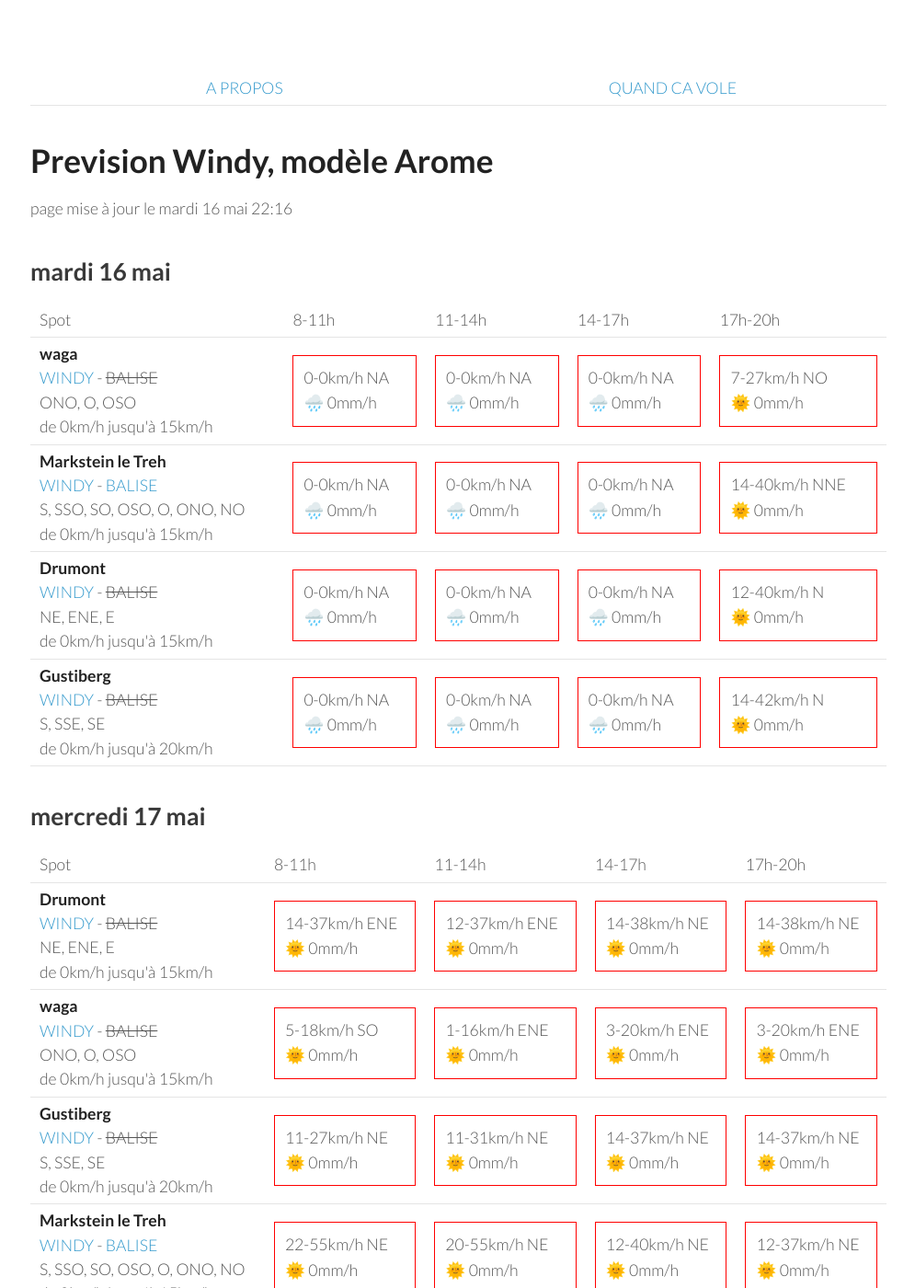
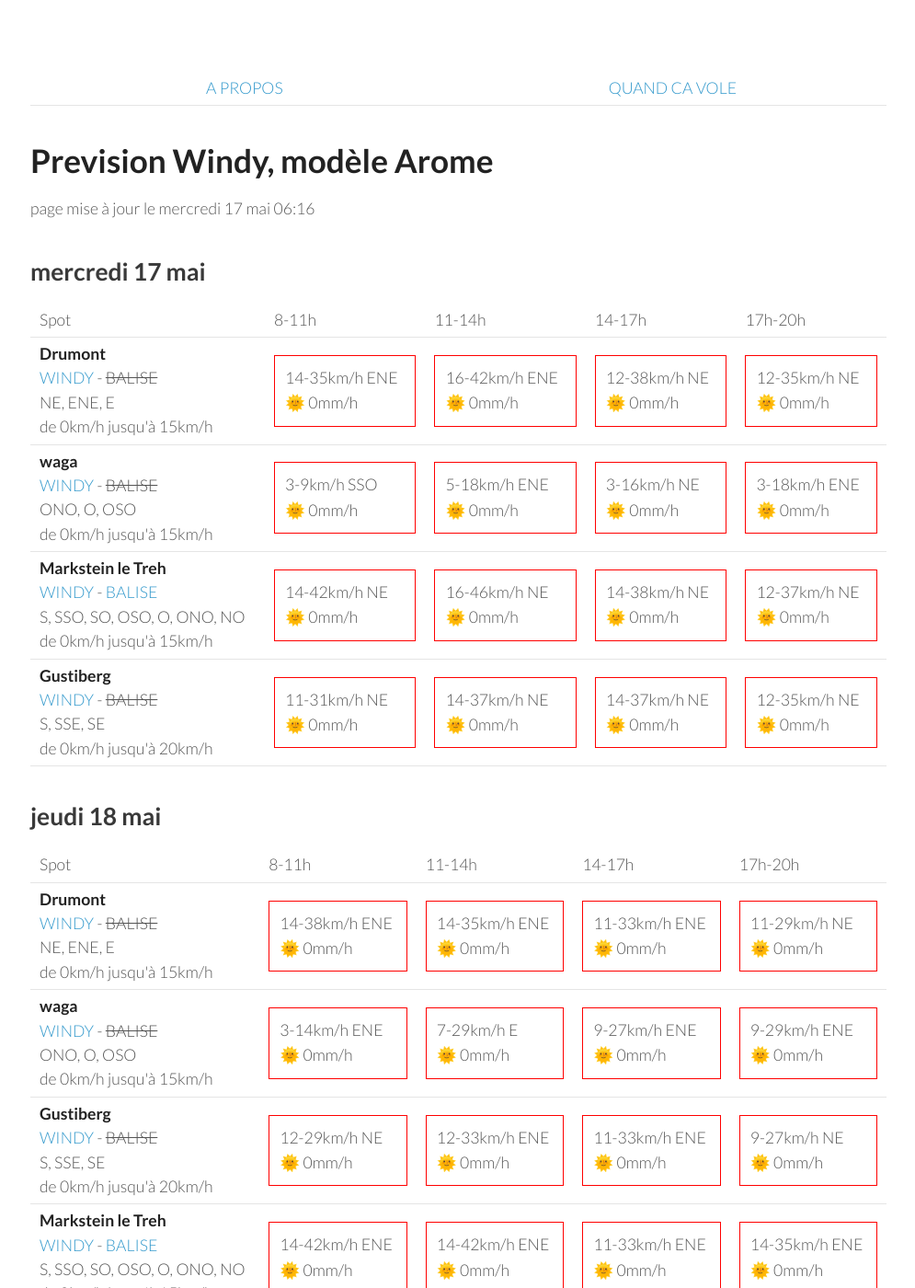
Before and after one commit to parapente-dans-le-nord/parapente-dans-le-nord.github.io, a Jekyll site: the page built from vosges.markdown, in a window 1280 px wide and 1400 px high. Shown: the whole window at 92% size, without its empty margins (25-1020 px from the left). Built offline with Jekyll 4.4.1, drawn with Linux system fonts in a browser that asks for light colours; some of the changed text lies outside the part shown.

Commit message:
update index.markdown

```diff
--- a/vosges.markdown
+++ b/vosges.markdown
@@ -7,60 +7,8 @@ title:  "Tous les spots"
 {: .links}
 
 # Prevision Windy, modèle Arome
-page mise à jour le mardi 16 mai 22:16
+page mise à jour le mercredi 17 mai 06:16
 
-## mardi 16 mai
-
-{::nomarkdown}
-<table>
-  <tbody>
-    <tr>
-      <td>Spot</td>
-      <td>8-11h</td>
-      <td>11-14h</td>
-      <td>14-17h</td>
-      <td>17h-20h</td>
-    </tr>
-<tr>
-        <td><strong>waga</strong><br><a href="https://windy.com/47.903/6.996?47.900,6.983,15">WINDY</a> - <span class="no-balise"> BALISE </span><br> <span class="vent-favorable">ONO, O, OSO</span><br><span class="force-vent">de 0km/h jusqu'à 15km/h</span> </td>
-
-            <td><div class="not-flyable"><p>0-0km/h NA</p><p>🌧️ 0mm/h</p></div></td>
-            <td><div class="not-flyable"><p>0-0km/h NA</p><p>🌧️ 0mm/h</p></div></td>
-            <td><div class="not-flyable"><p>0-0km/h NA</p><p>🌧️ 0mm/h</p></div></td>
-            <td><div class="not-flyable"><p>7-27km/h NO</p><p>🌞 0mm/h</p></div></td>
-
-    </tr>
-<tr>
-        <td><strong>Markstein le Treh</strong><br><a href="https://windy.com/47.926/7.012?47.505,7.012,8,m:eY1agmQ">WINDY</a> - <span class=""><a href="http://www.balisemeteo.com/balise.php?idBalise=136">BALISE</a> </span><br> <span class="vent-favorable">S, SSO, SO, OSO, O, ONO, NO</span><br><span class="force-vent">de 0km/h jusqu'à 15km/h</span> </td>
-
-            <td><div class="not-flyable"><p>0-0km/h NA</p><p>🌧️ 0mm/h</p></div></td>
-            <td><div class="not-flyable"><p>0-0km/h NA</p><p>🌧️ 0mm/h</p></div></td>
-            <td><div class="not-flyable"><p>0-0km/h NA</p><p>🌧️ 0mm/h</p></div></td>
-            <td><div class="not-flyable"><p>14-40km/h NNE</p><p>🌞 0mm/h</p></div></td>
-
-    </tr>
-<tr>
-        <td><strong>Drumont</strong><br><a href="https://windy.com/47.898/6.919?47.687,6.919,9,m:eYYagmG">WINDY</a> - <span class="no-balise"> BALISE </span><br> <span class="vent-favorable">NE, ENE, E</span><br><span class="force-vent">de 0km/h jusqu'à 15km/h</span> </td>
-
-            <td><div class="not-flyable"><p>0-0km/h NA</p><p>🌧️ 0mm/h</p></div></td>
-            <td><div class="not-flyable"><p>0-0km/h NA</p><p>🌧️ 0mm/h</p></div></td>
-            <td><div class="not-flyable"><p>0-0km/h NA</p><p>🌧️ 0mm/h</p></div></td>
-            <td><div class="not-flyable"><p>12-40km/h N</p><p>🌞 0mm/h</p></div></td>
-
-    </tr>
-<tr>
-        <td><strong>Gustiberg</strong><br><a href="https://windy.com/47.894/6.934?47.891,6.934,15,m:eYYagmI">WINDY</a> - <span class="no-balise"> BALISE </span><br> <span class="vent-favorable">S, SSE, SE</span><br><span class="force-vent">de 0km/h jusqu'à 20km/h</span> </td>
-
-            <td><div class="not-flyable"><p>0-0km/h NA</p><p>🌧️ 0mm/h</p></div></td>
-            <td><div class="not-flyable"><p>0-0km/h NA</p><p>🌧️ 0mm/h</p></div></td>
-            <td><div class="not-flyable"><p>0-0km/h NA</p><p>🌧️ 0mm/h</p></div></td>
-            <td><div class="not-flyable"><p>14-42km/h N</p><p>🌞 0mm/h</p></div></td>
-
-    </tr>
-
-</tbody>
-</table>
-{:/}
 ## mercredi 17 mai
 
 {::nomarkdown}
@@ -76,40 +24,40 @@ page mise à jour le mardi 16 mai 22:16
 <tr>
         <td><strong>Drumont</strong><br><a href="https://windy.com/47.898/6.919?47.687,6.919,9,m:eYYagmG">WINDY</a> - <span class="no-balise"> BALISE </span><br> <span class="vent-favorable">NE, ENE, E</span><br><span class="force-vent">de 0km/h jusqu'à 15km/h</span> </td>
 
-            <td><div class="not-flyable"><p>14-37km/h ENE</p><p>🌞 0mm/h</p></div></td>
-            <td><div class="not-flyable"><p>12-37km/h ENE</p><p>🌞 0mm/h</p></div></td>
-            <td><div class="not-flyable"><p>14-38km/h NE</p><p>🌞 0mm/h</p></div></td>
-            <td><div class="not-flyable"><p>14-38km/h NE</p><p>🌞 0mm/h</p></div></td>
+            <td><div class="not-flyable"><p>14-35km/h ENE</p><p>🌞 0mm/h</p></div></td>
+            <td><div class="not-flyable"><p>16-42km/h ENE</p><p>🌞 0mm/h</p></div></td>
+            <td><div class="not-flyable"><p>12-38km/h NE</p><p>🌞 0mm/h</p></div></td>
+            <td><div class="not-flyable"><p>12-35km/h NE</p><p>🌞 0mm/h</p></div></td>
 
 
     </tr>
 <tr>
         <td><strong>waga</strong><br><a href="https://windy.com/47.903/6.996?47.900,6.983,15">WINDY</a> - <span class="no-balise"> BALISE </span><br> <span class="vent-favorable">ONO, O, OSO</span><br><span class="force-vent">de 0km/h jusqu'à 15km/h</span> </td>
 
-            <td><div class="not-flyable"><p>5-18km/h SO</p><p>🌞 0mm/h</p></div></td>
-            <td><div class="not-flyable"><p>1-16km/h ENE</p><p>🌞 0mm/h</p></div></td>
-            <td><div class="not-flyable"><p>3-20km/h ENE</p><p>🌞 0mm/h</p></div></td>
-            <td><div class="not-flyable"><p>3-20km/h ENE</p><p>🌞 0mm/h</p></div></td>
+            <td><div class="not-flyable"><p>3-9km/h SSO</p><p>🌞 0mm/h</p></div></td>
+            <td><div class="not-flyable"><p>5-18km/h ENE</p><p>🌞 0mm/h</p></div></td>
+            <td><div class="not-flyable"><p>3-16km/h NE</p><p>🌞 0mm/h</p></div></td>
+            <td><div class="not-flyable"><p>3-18km/h ENE</p><p>🌞 0mm/h</p></div></td>
+
+
+    </tr>
+<tr>
+        <td><strong>Markstein le Treh</strong><br><a href="https://windy.com/47.926/7.012?47.505,7.012,8,m:eY1agmQ">WINDY</a> - <span class=""><a href="http://www.balisemeteo.com/balise.php?idBalise=136">BALISE</a> </span><br> <span class="vent-favorable">S, SSO, SO, OSO, O, ONO, NO</span><br><span class="force-vent">de 0km/h jusqu'à 15km/h</span> </td>
+
+            <td><div class="not-flyable"><p>14-42km/h NE</p><p>🌞 0mm/h</p></div></td>
+            <td><div class="not-flyable"><p>16-46km/h NE</p><p>🌞 0mm/h</p></div></td>
+            <td><div class="not-flyable"><p>14-38km/h NE</p><p>🌞 0mm/h</p></div></td>
+            <td><div class="not-flyable"><p>12-37km/h NE</p><p>🌞 0mm/h</p></div></td>
 
 
     </tr>
 <tr>
         <td><strong>Gustiberg</strong><br><a href="https://windy.com/47.894/6.934?47.891,6.934,15,m:eYYagmI">WINDY</a> - <span class="no-balise"> BALISE </span><br> <span class="vent-favorable">S, SSE, SE</span><br><span class="force-vent">de 0km/h jusqu'à 20km/h</span> </td>
 
-            <td><div class="not-flyable"><p>11-27km/h NE</p><p>🌞 0mm/h</p></div></td>
             <td><div class="not-flyable"><p>11-31km/h NE</p><p>🌞 0mm/h</p></div></td>
             <td><div class="not-flyable"><p>14-37km/h NE</p><p>🌞 0mm/h</p></div></td>
             <td><div class="not-flyable"><p>14-37km/h NE</p><p>🌞 0mm/h</p></div></td>
-
-
-    </tr>
-<tr>
-        <td><strong>Markstein le Treh</strong><br><a href="https://windy.com/47.926/7.012?47.505,7.012,8,m:eY1agmQ">WINDY</a> - <span class=""><a href="http://www.balisemeteo.com/balise.php?idBalise=136">BALISE</a> </span><br> <span class="vent-favorable">S, SSO, SO, OSO, O, ONO, NO</span><br><span class="force-vent">de 0km/h jusqu'à 15km/h</span> </td>
-
-            <td><div class="not-flyable"><p>22-55km/h NE</p><p>🌞 0mm/h</p></div></td>
-            <td><div class="not-flyable"><p>20-55km/h NE</p><p>🌞 0mm/h</p></div></td>
-            <td><div class="not-flyable"><p>12-40km/h NE</p><p>🌞 0mm/h</p></div></td>
-            <td><div class="not-flyable"><p>12-37km/h NE</p><p>🌞 0mm/h</p></div></td>
+            <td><div class="not-flyable"><p>12-35km/h NE</p><p>🌞 0mm/h</p></div></td>
 
 
     </tr>
@@ -132,40 +80,40 @@ page mise à jour le mardi 16 mai 22:16
 <tr>
         <td><strong>Drumont</strong><br><a href="https://windy.com/47.898/6.919?47.687,6.919,9,m:eYYagmG">WINDY</a> - <span class="no-balise"> BALISE </span><br> <span class="vent-favorable">NE, ENE, E</span><br><span class="force-vent">de 0km/h jusqu'à 15km/h</span> </td>
 
-            <td><div class="not-flyable"><p>11-31km/h ENE</p><p>🌞 0mm/h</p></div></td>
-            <td><div class="not-flyable"><p>16-44km/h ENE</p><p>🌞 0mm/h</p></div></td>
-            <td><div class="not-flyable"><p>16-46km/h ENE</p><p>🌞 0mm/h</p></div></td>
-            <td><div class="not-flyable"><p>14-42km/h NE</p><p>🌞 0mm/h</p></div></td>
+            <td><div class="not-flyable"><p>14-38km/h ENE</p><p>🌞 0mm/h</p></div></td>
+            <td><div class="not-flyable"><p>14-35km/h ENE</p><p>🌞 0mm/h</p></div></td>
+            <td><div class="not-flyable"><p>11-33km/h ENE</p><p>🌞 0mm/h</p></div></td>
+            <td><div class="not-flyable"><p>11-29km/h NE</p><p>🌞 0mm/h</p></div></td>
+
+
+    </tr>
+<tr>
+        <td><strong>waga</strong><br><a href="https://windy.com/47.903/6.996?47.900,6.983,15">WINDY</a> - <span class="no-balise"> BALISE </span><br> <span class="vent-favorable">ONO, O, OSO</span><br><span class="force-vent">de 0km/h jusqu'à 15km/h</span> </td>
+
+            <td><div class="not-flyable"><p>3-14km/h ENE</p><p>🌞 0mm/h</p></div></td>
+            <td><div class="not-flyable"><p>7-29km/h E</p><p>🌞 0mm/h</p></div></td>
+            <td><div class="not-flyable"><p>9-27km/h ENE</p><p>🌞 0mm/h</p></div></td>
+            <td><div class="not-flyable"><p>9-29km/h ENE</p><p>🌞 0mm/h</p></div></td>
 
 
     </tr>
 <tr>
         <td><strong>Gustiberg</strong><br><a href="https://windy.com/47.894/6.934?47.891,6.934,15,m:eYYagmI">WINDY</a> - <span class="no-balise"> BALISE </span><br> <span class="vent-favorable">S, SSE, SE</span><br><span class="force-vent">de 0km/h jusqu'à 20km/h</span> </td>
 
-            <td><div class="not-flyable"><p>7-20km/h NE</p><p>🌞 0mm/h</p></div></td>
-            <td><div class="not-flyable"><p>16-46km/h ENE</p><p>🌞 0mm/h</p></div></td>
-            <td><div class="not-flyable"><p>14-46km/h ENE</p><p>🌞 0mm/h</p></div></td>
-            <td><div class="not-flyable"><p>14-42km/h NE</p><p>🌞 0mm/h</p></div></td>
-
-
-    </tr>
-<tr>
-        <td><strong>waga</strong><br><a href="https://windy.com/47.903/6.996?47.900,6.983,15">WINDY</a> - <span class="no-balise"> BALISE </span><br> <span class="vent-favorable">ONO, O, OSO</span><br><span class="force-vent">de 0km/h jusqu'à 15km/h</span> </td>
-
-            <td><div class="not-flyable"><p>3-16km/h ENE</p><p>🌞 0mm/h</p></div></td>
-            <td><div class="not-flyable"><p>16-48km/h ENE</p><p>🌞 0mm/h</p></div></td>
-            <td><div class="not-flyable"><p>16-50km/h NE</p><p>🌞 0mm/h</p></div></td>
-            <td><div class="not-flyable"><p>14-46km/h NE</p><p>🌞 0mm/h</p></div></td>
+            <td><div class="not-flyable"><p>12-29km/h NE</p><p>🌞 0mm/h</p></div></td>
+            <td><div class="not-flyable"><p>12-33km/h ENE</p><p>🌞 0mm/h</p></div></td>
+            <td><div class="not-flyable"><p>11-33km/h ENE</p><p>🌞 0mm/h</p></div></td>
+            <td><div class="not-flyable"><p>9-27km/h NE</p><p>🌞 0mm/h</p></div></td>
 
 
     </tr>
 <tr>
         <td><strong>Markstein le Treh</strong><br><a href="https://windy.com/47.926/7.012?47.505,7.012,8,m:eY1agmQ">WINDY</a> - <span class=""><a href="http://www.balisemeteo.com/balise.php?idBalise=136">BALISE</a> </span><br> <span class="vent-favorable">S, SSO, SO, OSO, O, ONO, NO</span><br><span class="force-vent">de 0km/h jusqu'à 15km/h</span> </td>
 
-            <td><div class="not-flyable"><p>18-48km/h ENE</p><p>🌞 0mm/h</p></div></td>
-            <td><div class="not-flyable"><p>16-48km/h NE</p><p>🌞 0mm/h</p></div></td>
-            <td><div class="not-flyable"><p>16-50km/h NE</p><p>🌞 0mm/h</p></div></td>
-            <td><div class="not-flyable"><p>16-46km/h NE</p><p>🌞 0mm/h</p></div></td>
+            <td><div class="not-flyable"><p>14-42km/h ENE</p><p>🌞 0mm/h</p></div></td>
+            <td><div class="not-flyable"><p>14-42km/h ENE</p><p>🌞 0mm/h</p></div></td>
+            <td><div class="not-flyable"><p>11-33km/h ENE</p><p>🌞 0mm/h</p></div></td>
+            <td><div class="not-flyable"><p>14-35km/h ENE</p><p>🌞 0mm/h</p></div></td>
 
 
     </tr>
@@ -188,40 +136,40 @@ page mise à jour le mardi 16 mai 22:16
 <tr>
         <td><strong>Drumont</strong><br><a href="https://windy.com/47.898/6.919?47.687,6.919,9,m:eYYagmG">WINDY</a> - <span class="no-balise"> BALISE </span><br> <span class="vent-favorable">NE, ENE, E</span><br><span class="force-vent">de 0km/h jusqu'à 15km/h</span> </td>
 
-            <td><div class="not-flyable"><p>9-27km/h NE</p><p>🌞 0mm/h</p></div></td>
-            <td><div class="not-flyable"><p>14-40km/h ENE</p><p>🌞 0mm/h</p></div></td>
-            <td><div class="not-flyable"><p>14-42km/h ENE</p><p>🌞 0mm/h</p></div></td>
-            <td><div class="not-flyable"><p>14-40km/h NE</p><p>🌞 0mm/h</p></div></td>
+            <td><div class="not-flyable"><p>11-31km/h NE</p><p>🌞 0mm/h</p></div></td>
+            <td><div class="not-flyable"><p>12-35km/h ENE</p><p>🌞 0mm/h</p></div></td>
+            <td><div class="not-flyable"><p>14-38km/h ENE</p><p>🌞 0mm/h</p></div></td>
+            <td><div class="not-flyable"><p>18-44km/h NE</p><p>🌧 0.2mm/h</p></div></td>
+
+
+    </tr>
+<tr>
+        <td><strong>Markstein le Treh</strong><br><a href="https://windy.com/47.926/7.012?47.505,7.012,8,m:eY1agmQ">WINDY</a> - <span class=""><a href="http://www.balisemeteo.com/balise.php?idBalise=136">BALISE</a> </span><br> <span class="vent-favorable">S, SSO, SO, OSO, O, ONO, NO</span><br><span class="force-vent">de 0km/h jusqu'à 15km/h</span> </td>
+
+            <td><div class="not-flyable"><p>11-33km/h NE</p><p>🌞 0mm/h</p></div></td>
+            <td><div class="not-flyable"><p>12-38km/h ENE</p><p>🌞 0mm/h</p></div></td>
+            <td><div class="not-flyable"><p>16-44km/h ENE</p><p>🌞 0mm/h</p></div></td>
+            <td><div class="not-flyable"><p>18-50km/h NE</p><p>🌞 0mm/h</p></div></td>
+
+
+    </tr>
+<tr>
+        <td><strong>waga</strong><br><a href="https://windy.com/47.903/6.996?47.900,6.983,15">WINDY</a> - <span class="no-balise"> BALISE </span><br> <span class="vent-favorable">ONO, O, OSO</span><br><span class="force-vent">de 0km/h jusqu'à 15km/h</span> </td>
+
+            <td><div class="not-flyable"><p>11-33km/h NE</p><p>🌞 0mm/h</p></div></td>
+            <td><div class="not-flyable"><p>12-38km/h ENE</p><p>🌞 0mm/h</p></div></td>
+            <td><div class="not-flyable"><p>16-44km/h ENE</p><p>🌞 0mm/h</p></div></td>
+            <td><div class="not-flyable"><p>18-50km/h NE</p><p>🌧 0.2mm/h</p></div></td>
 
 
     </tr>
 <tr>
         <td><strong>Gustiberg</strong><br><a href="https://windy.com/47.894/6.934?47.891,6.934,15,m:eYYagmI">WINDY</a> - <span class="no-balise"> BALISE </span><br> <span class="vent-favorable">S, SSE, SE</span><br><span class="force-vent">de 0km/h jusqu'à 20km/h</span> </td>
 
-            <td><div class="not-flyable"><p>9-27km/h NE</p><p>🌧 0.2mm/h</p></div></td>
-            <td><div class="not-flyable"><p>14-42km/h ENE</p><p>🌞 0mm/h</p></div></td>
-            <td><div class="not-flyable"><p>14-42km/h ENE</p><p>🌞 0mm/h</p></div></td>
-            <td><div class="not-flyable"><p>14-42km/h NE</p><p>🌞 0mm/h</p></div></td>
-
-
-    </tr>
-<tr>
-        <td><strong>Markstein le Treh</strong><br><a href="https://windy.com/47.926/7.012?47.505,7.012,8,m:eY1agmQ">WINDY</a> - <span class=""><a href="http://www.balisemeteo.com/balise.php?idBalise=136">BALISE</a> </span><br> <span class="vent-favorable">S, SSO, SO, OSO, O, ONO, NO</span><br><span class="force-vent">de 0km/h jusqu'à 15km/h</span> </td>
-
-            <td><div class="not-flyable"><p>9-31km/h NE</p><p>🌧 0.2mm/h</p></div></td>
-            <td><div class="not-flyable"><p>16-46km/h ENE</p><p>🌞 0mm/h</p></div></td>
-            <td><div class="not-flyable"><p>16-48km/h ENE</p><p>🌞 0mm/h</p></div></td>
-            <td><div class="not-flyable"><p>16-46km/h NE</p><p>🌞 0mm/h</p></div></td>
-
-
-    </tr>
-<tr>
-        <td><strong>waga</strong><br><a href="https://windy.com/47.903/6.996?47.900,6.983,15">WINDY</a> - <span class="no-balise"> BALISE </span><br> <span class="vent-favorable">ONO, O, OSO</span><br><span class="force-vent">de 0km/h jusqu'à 15km/h</span> </td>
-
-            <td><div class="not-flyable"><p>9-31km/h NE</p><p>🌧 0.2mm/h</p></div></td>
-            <td><div class="not-flyable"><p>16-46km/h ENE</p><p>🌞 0mm/h</p></div></td>
-            <td><div class="not-flyable"><p>16-48km/h ENE</p><p>🌞 0mm/h</p></div></td>
-            <td><div class="not-flyable"><p>16-46km/h NE</p><p>🌞 0mm/h</p></div></td>
+            <td><div class="not-flyable"><p>11-31km/h NE</p><p>🌞 0mm/h</p></div></td>
+            <td><div class="not-flyable"><p>12-35km/h ENE</p><p>🌞 0mm/h</p></div></td>
+            <td><div class="not-flyable"><p>14-38km/h ENE</p><p>🌞 0mm/h</p></div></td>
+            <td><div class="not-flyable"><p>18-44km/h NE</p><p>🌧 0.2mm/h</p></div></td>
 
 
     </tr>
@@ -244,7 +192,7 @@ page mise à jour le mardi 16 mai 22:16
 <tr>
         <td><strong>Drumont</strong><br><a href="https://windy.com/47.898/6.919?47.687,6.919,9,m:eYYagmG">WINDY</a> - <span class="no-balise"> BALISE </span><br> <span class="vent-favorable">NE, ENE, E</span><br><span class="force-vent">de 0km/h jusqu'à 15km/h</span> </td>
 
-            <td><div class="not-flyable"><p>14-38km/h ENE</p><p>🌞 0mm/h</p></div></td>
+            <td><div class="not-flyable"><p>16-50km/h ENE</p><p>🌞 0mm/h</p></div></td>
             <td><div class="not-flyable"><p>14-44km/h ENE</p><p>🌞 0mm/h</p></div></td>
             <td><div class="not-flyable"><p>12-37km/h ENE</p><p>🌞 0mm/h</p></div></td>
             <td><div class="not-flyable"><p>11-35km/h NE</p><p>🌞 0mm/h</p></div></td>
@@ -254,8 +202,8 @@ page mise à jour le mardi 16 mai 22:16
 <tr>
         <td><strong>Markstein le Treh</strong><br><a href="https://windy.com/47.926/7.012?47.505,7.012,8,m:eY1agmQ">WINDY</a> - <span class=""><a href="http://www.balisemeteo.com/balise.php?idBalise=136">BALISE</a> </span><br> <span class="vent-favorable">S, SSO, SO, OSO, O, ONO, NO</span><br><span class="force-vent">de 0km/h jusqu'à 15km/h</span> </td>
 
-            <td><div class="not-flyable"><p>14-46km/h ENE</p><p>🌞 0mm/h</p></div></td>
-            <td><div class="not-flyable"><p>16-50km/h ENE</p><p>🌞 0mm/h</p></div></td>
+            <td><div class="not-flyable"><p>16-55km/h ENE</p><p>🌞 0mm/h</p></div></td>
+            <td><div class="not-flyable"><p>16-51km/h ENE</p><p>🌞 0mm/h</p></div></td>
             <td><div class="not-flyable"><p>14-42km/h ENE</p><p>🌞 0mm/h</p></div></td>
             <td><div class="not-flyable"><p>12-38km/h NE</p><p>🌞 0mm/h</p></div></td>
 
@@ -264,8 +212,8 @@ page mise à jour le mardi 16 mai 22:16
 <tr>
         <td><strong>waga</strong><br><a href="https://windy.com/47.903/6.996?47.900,6.983,15">WINDY</a> - <span class="no-balise"> BALISE </span><br> <span class="vent-favorable">ONO, O, OSO</span><br><span class="force-vent">de 0km/h jusqu'à 15km/h</span> </td>
 
-            <td><div class="not-flyable"><p>14-44km/h ENE</p><p>🌞 0mm/h</p></div></td>
-            <td><div class="not-flyable"><p>16-50km/h ENE</p><p>🌞 0mm/h</p></div></td>
+            <td><div class="not-flyable"><p>16-55km/h ENE</p><p>🌞 0mm/h</p></div></td>
+            <td><div class="not-flyable"><p>14-51km/h ENE</p><p>🌞 0mm/h</p></div></td>
             <td><div class="not-flyable"><p>14-42km/h ENE</p><p>🌞 0mm/h</p></div></td>
             <td><div class="not-flyable"><p>12-38km/h NE</p><p>🌞 0mm/h</p></div></td>
 
@@ -274,8 +222,8 @@ page mise à jour le mardi 16 mai 22:16
 <tr>
         <td><strong>Gustiberg</strong><br><a href="https://windy.com/47.894/6.934?47.891,6.934,15,m:eYYagmI">WINDY</a> - <span class="no-balise"> BALISE </span><br> <span class="vent-favorable">S, SSE, SE</span><br><span class="force-vent">de 0km/h jusqu'à 20km/h</span> </td>
 
-            <td><div class="not-flyable"><p>14-40km/h ENE</p><p>🌞 0mm/h</p></div></td>
-            <td><div class="not-flyable"><p>14-44km/h ENE</p><p>🌞 0mm/h</p></div></td>
+            <td><div class="not-flyable"><p>16-51km/h ENE</p><p>🌞 0mm/h</p></div></td>
+            <td><div class="not-flyable"><p>14-46km/h ENE</p><p>🌞 0mm/h</p></div></td>
             <td><div class="not-flyable"><p>12-38km/h ENE</p><p>🌞 0mm/h</p></div></td>
             <td><div class="not-flyable"><p>11-35km/h NE</p><p>🌞 0mm/h</p></div></td>
 
```
